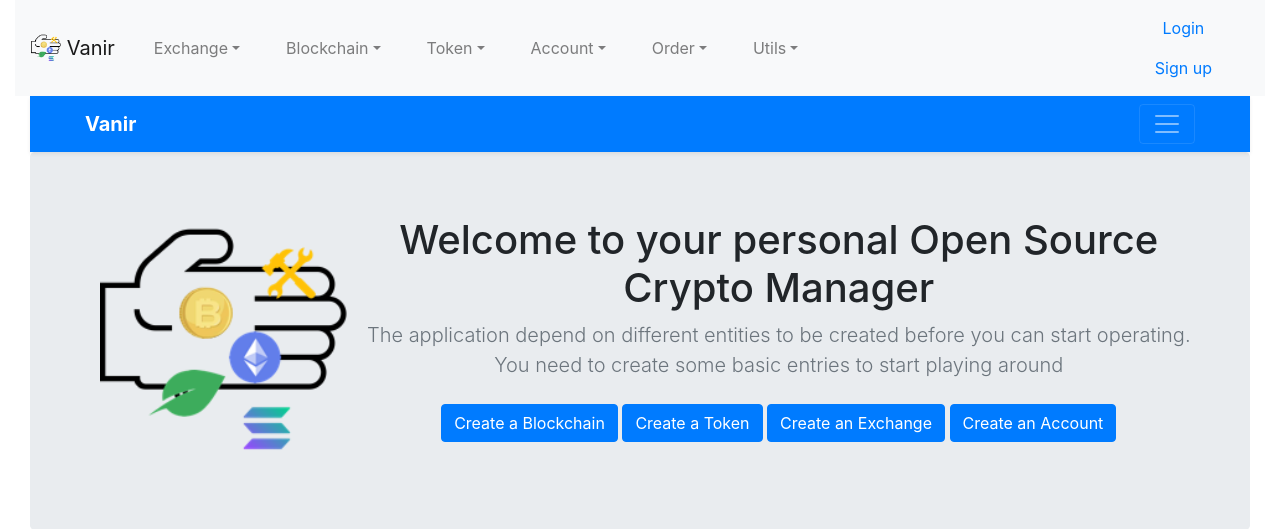
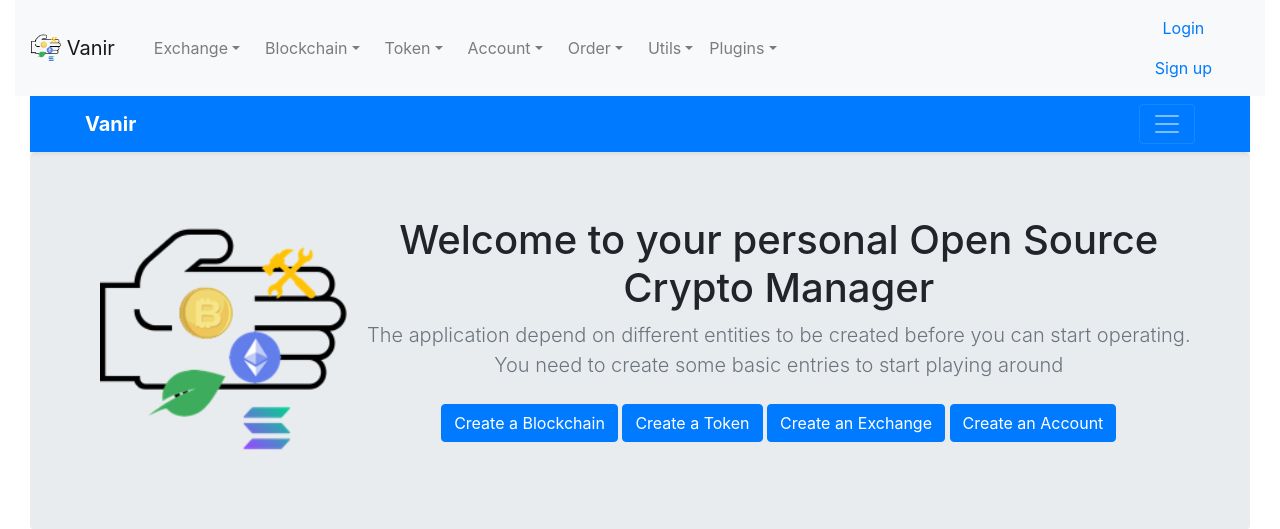
Before and after one commit to guanana/vanir, a Django app: page / in a window 1280 px wide. Shown: the top 529 px of the page. Run offline with Django 3.2, Linux system fonts and the light colour scheme; some libraries are stand-ins or nearby versions.

Commit message:
Add plugins menu

```diff
--- /dev/null
+++ b/vanir/plugins/templates/plugins_menu.html
@@ -0,0 +1,6 @@
+<li class="nav-item dropdown">
+  <a class="nav-link dropdown-toggle" id="navbarDropdown" role="button" data-toggle="dropdown" aria-haspopup="true" aria-expanded="false" href="#">Plugins</a>
+  <div class="dropdown-menu" aria-labelledby="navbarDropdown">
+    <a class="dropdown-item" href="{% url 'plugins:new_coin_bot:binancenewtoken_list' %}">New Coin Bot: List Binance New Tokens</a>
+  </div>
+</li>
--- a/vanir/templates/menu.html
+++ b/vanir/templates/menu.html
@@ -17,10 +17,10 @@
                   <div class="dropdown-divider"></div>
                   <a class="dropdown-item" href="{% url app|get_viewname:'add' %}">Add</a>
                 </div>
-              </li>
-              <div class="container"> </div>
+              </li>&nbsp;&nbsp;
             {% endfor %}
-          {% include "utils_menu.html" %}
+            {% include "utils_menu.html" %}
+            {% include "plugins_menu.html" %}
         {% endwith %}
       </ul>
   </div>
```
